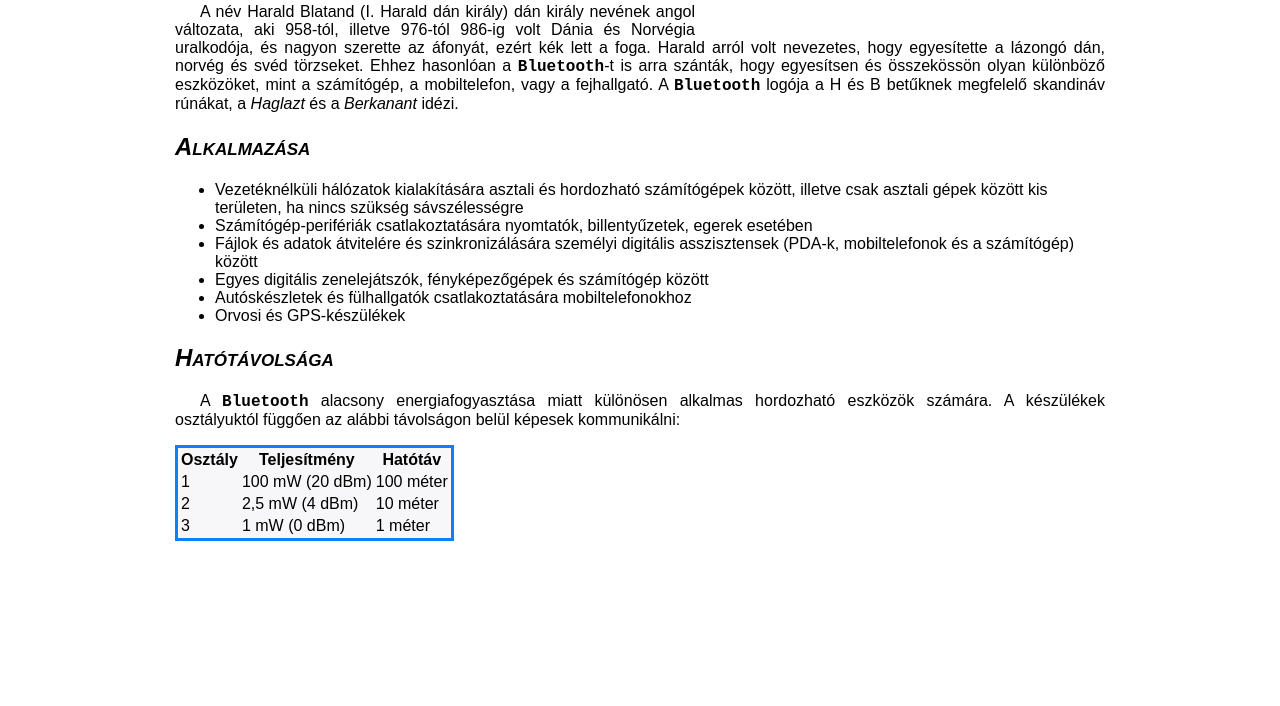
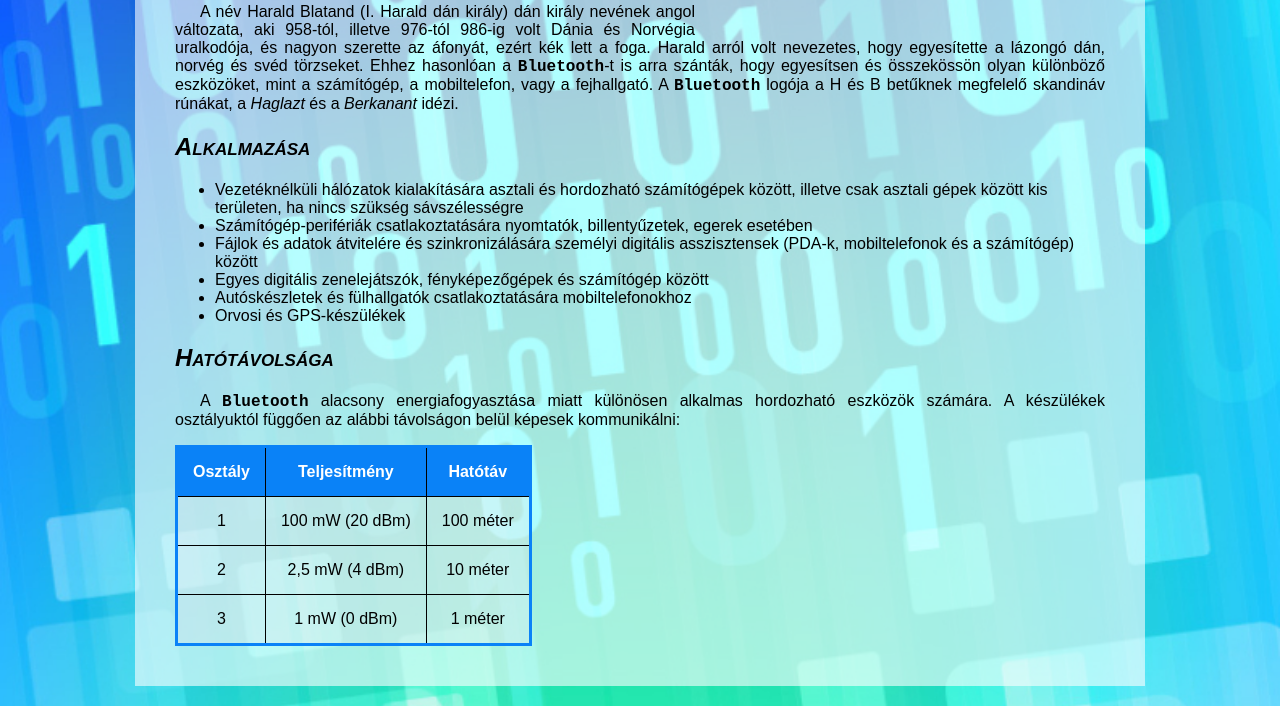
Before and after one commit to Mrk0525/11.29Bluetooth, a plain HTML site: page index.html in a window 1280 px wide. Shown: the part 278-984 px from the top of the page. Before the commit the page ends 879 px from the top, so only its background shows below. Drawn offline with Linux system fonts and the light colour scheme.

Commit message:
finished

```diff
--- a/styles.css
+++ b/styles.css
@@ -1,5 +1,6 @@
 body {
   font-family: sans-serif;
+  background: url(./hatter.jpg) no-repeat center center;
   background-attachment: fixed;
   background-size: cover;
 }
@@ -35,7 +36,14 @@
   padding-bottom: 10px;
   border-bottom: 2px solid black;
 }
+h1 a{
+  color: black;
+  text-decoration: none;
+}
 
+h1 a:hover {
+  color: yellow;
+}
 h1,
 h2 {
   font-variant: small-caps;
@@ -63,3 +71,18 @@
   color: black;
   font-weight: bold;
 }
+#myTable {
+  border-collapse: collapse;
+}
+#myTable td{
+  border:solid 1px black ;
+  text-align: center;
+  padding: 15px;
+  border-collapse: collapse;
+}
+#myTable th {
+  color: white;
+  border-right: 1px solid black;
+  background-color: #0A82F7;
+  padding: 15px;
+}
```
